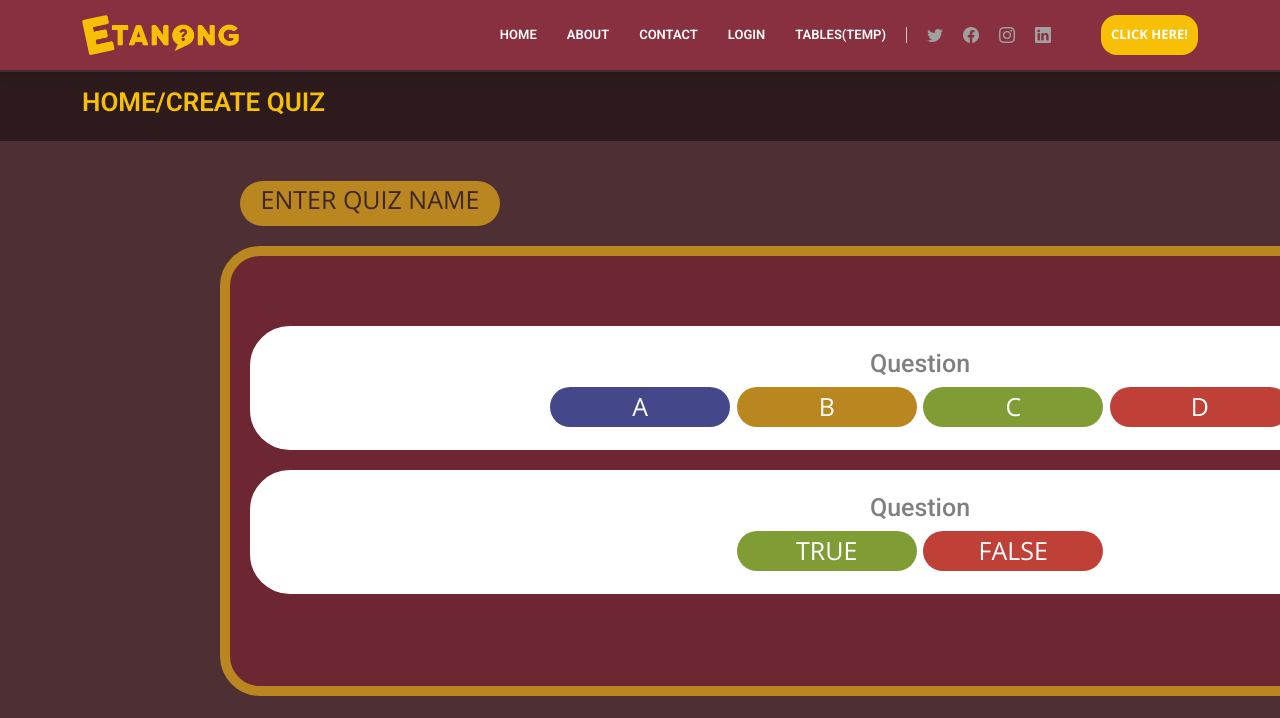
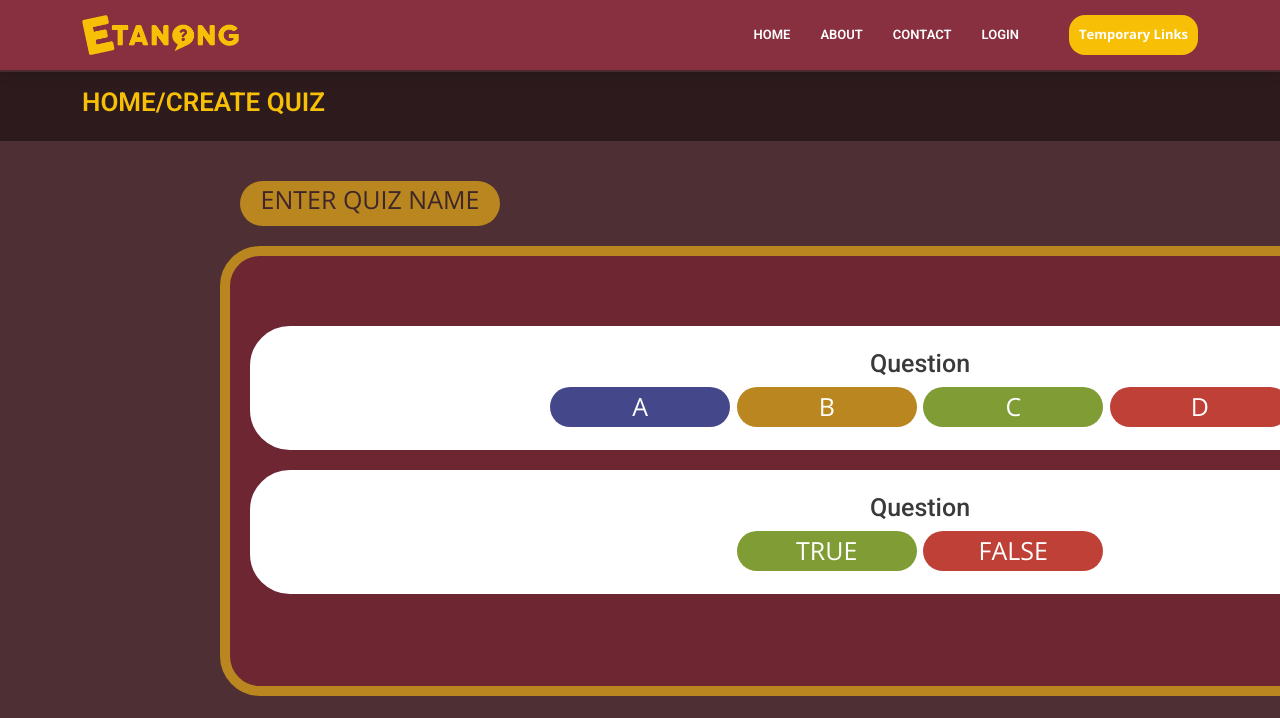
Before and after one commit to Junemhel/Capstone, a Django app: page /App/createquiz in a window 1280 px wide; the page is wider, and only the part inside the window is pictured. Shown: the top 718 px of that part. Run offline with Django 3.2, Linux system fonts and the light colour scheme; some libraries are stand-ins or nearby versions.

Commit message:
Revised For Presentation

```diff
--- a/Etanong Github Copy/App/static/assets/css/style.css
+++ b/Etanong Github Copy/App/static/assets/css/style.css
@@ -1981,11 +1981,18 @@ section {
   text-decoration: none;
   display: block;
 }
-#innerBox1, #innerBox2, h3{
+#innerBox1, #innerBox2{
 background-color: none;
 font-size: 25px;
-color: gray;
+color: white;
 text-align: center;
+}
+
+.createQ{
+  background-color: none;
+  font-size: 25px;
+  color: rgb(58, 58, 58);
+  text-align: center;
 }
 
 .blue{
@@ -2059,6 +2066,7 @@ margin-top: 40px;
   border-style: none;
   border-radius: 20px;
   border-color: white;
+  color: black !important;
   padding: 30px;
   margin-left: 110px;
   margin-right: 20px;
--- a/Etanong Github Copy/App/templates/base.html
+++ b/Etanong Github Copy/App/templates/base.html
@@ -55,7 +55,7 @@
           <li><a href="{% url 'App:about_view' %}" >About</a></li>
           <li><a href="{% url 'App:contact_view' %}" >Contact</a></li>
           <li><a href="{% url 'App:login_view' %}" >Login</a></li>
-          <li><a href="{% url 'App:user_view' %}" >Tables(Temp)</a></li>
+
           <!-- <li class="dropdown"><a href="#"><span>About</span> <i class="bi bi-chevron-down"></i></a>
             <ul>
               <li><a href="{% url 'App:about_view' %}">About Us</a></li>
@@ -83,20 +83,22 @@
         <i class="bi bi-list mobile-nav-toggle"></i>
       </nav><!-- .navbar -->
 
-      <div class="header-social-links d-flex">
+      <!-- <div class="header-social-links d-flex">
         <a href="#" class="twitter"><i class="bu bi-twitter"></i></a>
         <a href="#" class="facebook"><i class="bu bi-facebook"></i></a>
         <a href="#" class="instagram"><i class="bu bi-instagram"></i></a>
         <a href="#" class="linkedin"><i class="bu bi-linkedin"></i></i></a>
-      </div>
+      </div> -->
 
       <div class="dropdown">
 
-        <button onclick="myFunction()" class="dropbtn">CLICK HERE!</button>
+        <button onclick="myFunction()" class="dropbtn"><i class="bi-arrowh-down"></i> Temporary Links</button>
 
         <div id="myDropdown" class="dropdown-content">
-          <a href="#home">Dashboard</a>
-          <a href="#about">Create Quiz</a>
+          <a href="{% url 'App:user_view' %}">Admin Dashboard</a>
+          <a href="{% url 'App:createQuiz_view' %}">Create Quiz</a>
+          <a href="{% url 'App:createquiz2_view' %}">Create Quiz</a>
+          <a href="{% url 'App:trueorfalsequestion_view' %}">True or False Prompt</a>
         </div>
       </div>
 
@@ -200,7 +202,7 @@
       }
     }
   }
-  </script>
+</script>
 
 
 </body>
--- a/Etanong Github Copy/App/templates/createquiz.html
+++ b/Etanong Github Copy/App/templates/createquiz.html
@@ -17,14 +17,14 @@
   <div id="textBox">ENTER QUIZ NAME</div>
   <div id="outerBox">
       <a href="#"id="innerBox1">
-          <h3>Question</h3>
+          <h3 class="createQ">Question</h3>
           <button class="blue">A</button>
           <button class="yellow">B</button>
           <button class="green">C</button>
           <button class="red">D</button>
       </a>
       <a href="#" id="innerBox2">
-          <h3>Question</h3>
+          <h3 class="createQ">Question</h3>
           <button class="green">TRUE</button>
           <button class="red">FALSE</button>
       </a>
--- a/Etanong Github Copy/App/templates/createquiz2.html
+++ b/Etanong Github Copy/App/templates/createquiz2.html
@@ -17,13 +17,13 @@
 	<div id="textBoxQ2">ENTER QUIZ NAME</div>
 	<div id="outerBoxQ2">
 		<a href="#"class="innerBoxQ2" id="multiplechoice">
-			<h3>MULTIPLE CHOICE</h3>
+			<h3 class="createQ">MULTIPLE CHOICE</h3>
 		</a>
 		<a href="#"class="innerBoxQ2" id="truefalse">
-			<h3>TRUE OR FALSE</h3>
+			<h3 class="createQ">TRUE OR FALSE</h3>
 		</a>
 		<a href="#"class="innerBoxQ2" id="autogen">
-			<h3>AUTO GENERATE QUIZ</h3>
+			<h3 class="createQ">AUTO GENERATE QUIZ</h3>
 		</a>
 	</div>
 
--- a/Etanong Github Copy/App/templates/home.html
+++ b/Etanong Github Copy/App/templates/home.html
@@ -45,7 +45,7 @@
                   <img src="{% static 'assets/img/custom/Home (1).png' %}" class="img-fluid" alt="">
             </div>
             <br>
-            <div class="member-info">gi
+            <div class="member-info">
               <h3>Quiz Maker</h3>
               <span>Want to create quality, user- friendly quizzes in minutes? e-tanong provides everything you need, including analysis tools that simplify quiz scoring and help you with quiz reviewer. </span>
             <br>
--- a/Etanong Github Copy/App/templates/trueorfalsequestion.html
+++ b/Etanong Github Copy/App/templates/trueorfalsequestion.html
@@ -7,7 +7,7 @@
     <div class="container">
 
       <div class="d-flex justify-content-between align-items-center">
-        <h2>TRUE/FALSE QUIZ</h2>
+        <h2>TRUE / FALSE PROMPT</h2>
 
       </div>
 
@@ -15,8 +15,7 @@
 
   </section>
   <div id="outerBoxtf">
-    <h3 id= "texttf" > Lorem ipsum dolor sit amet, consectetur adipiscing elit. Nulla sit amet commodo mauris. Vivamus porttitor sapien ac tortor rhoncus placerat. Vivamus sollicitudin nunc hendrerit neque dapibus convallis. Duis lacus turpis, maximus ac sapien ac, porttitor maximus sapien. Pellentesque at vehicula nibh. Duis et augue id enim gravida dapibus semper vitae urna. Aenean porta odio ut augue mattis dapibus. Cras vitae libero convallis, luctus leo cursus, vulputate diam. Curabitur consectetur congue dui at lobortis. Nunc efficitur odio
-    ante, vel tempor leo rutrum id. </h3>
+    <h3 id= "texttf" > Lorem ipsum dolor sit amet, consectetur adipiscing elit. Nulla sit amet commodo mauris. Vivamus porttitor sapien ac tortor rhoncus placerat. Vivamus sollicitudin nunc hendrerit neque dapibus convallis. Duis lacus turpis, maximus ac sapien ac, porttitor maximus sapien. Pellentesque at vehicula nibh. Duis et augue id enim gravida dapibus semper vitae urna. Aenean porta odio ut augue mattis dapibus. Cras vitae libero convallis, luctus leo cursus, vulputate diam. </h3>
   </div>
 
   <div id="innerBoxtf12">
```
